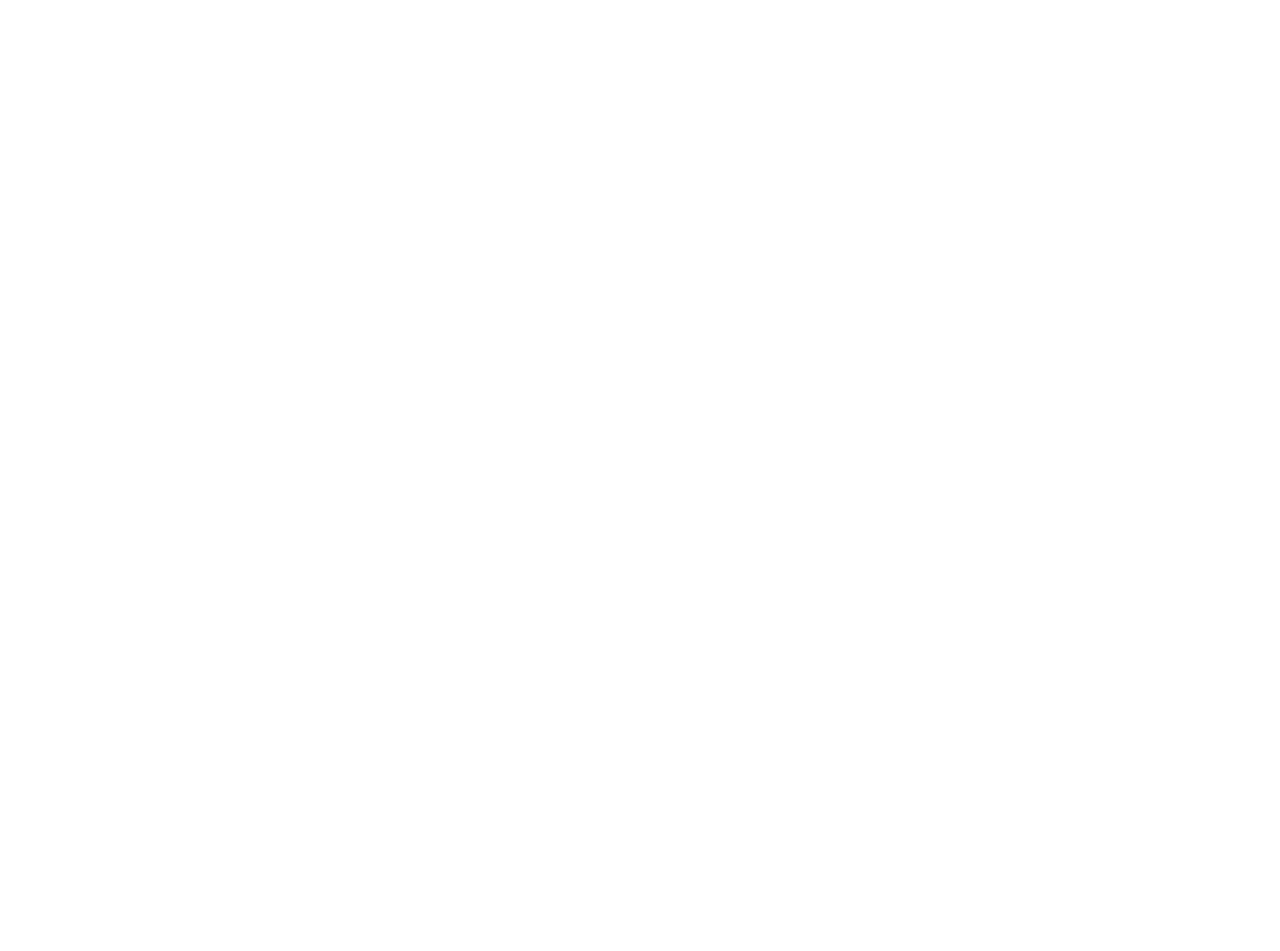
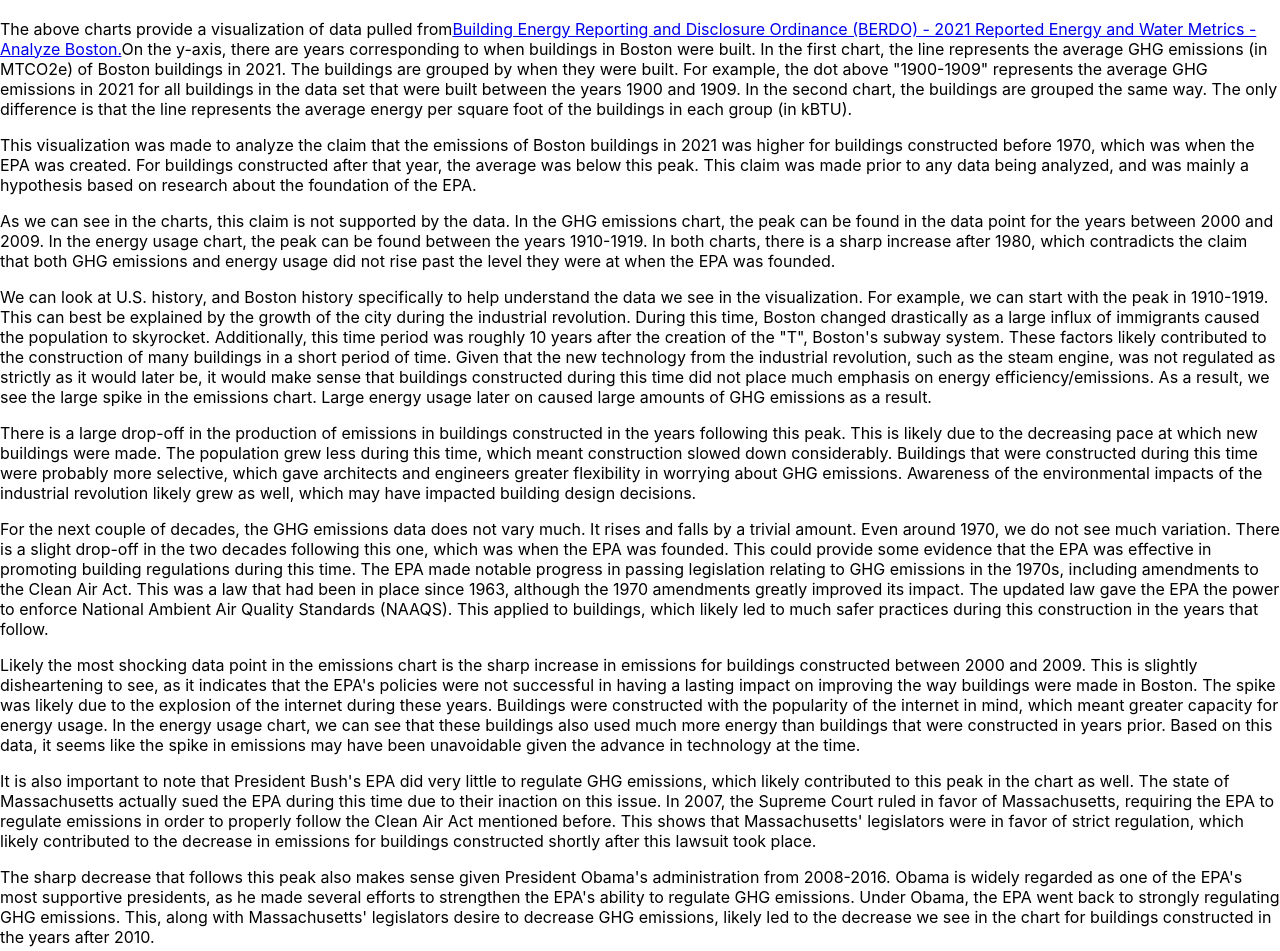
Before and after one commit to JamesColesanti/bostonography-final-project, a React (Create React App) app: page / in a window 1280 px wide. Shown: the part 761-1712 px from the top of the page. Before the commit the page ends 800 px from the top, so only its background shows below. Built offline with nearby package versions, Linux system fonts and the light colour scheme; no server answers.

Commit message:
Finished conclusions

```diff
--- a/src/App.js
+++ b/src/App.js
@@ -17,6 +17,83 @@
         </h1>
       </div>
       <EnergyUsageChart />
+      <div>
+        <div class="bos-padding-front">
+          <p>
+            The above charts provide a visualization of data pulled from
+            <a href='https://data.boston.gov/dataset/building-energy-reporting-and-disclosure-ordinance/resource/a7b155de-10ee-48fc-bd89-fc8e31134913'>
+              Building Energy Reporting and Disclosure Ordinance (BERDO) - 2021 Reported Energy and Water Metrics - Analyze Boston.
+            </a>
+            On the y-axis, there are years corresponding to when buildings in Boston were built. In the first chart, the line represents the average
+            GHG emissions (in MTCO2e) of Boston buildings in 2021. The buildings are grouped by when they were built. For example, the dot above
+            "1900-1909" represents the average GHG emissions in 2021 for all buildings in the data set that were built between the years 1900 and 1909.
+            In the second chart, the buildings are grouped the same way. The only difference is that the line represents the average energy per square
+            foot of the buildings in each group (in kBTU).
+          </p>
+        </div>
+        <p>
+          This visualization was made to analyze the claim that the emissions of Boston buildings in 2021 was higher for buildings constructed before 1970,
+          which was when the EPA was created. For buildings constructed after that year, the average was below this peak. This claim was made prior to any
+          data being analyzed, and was mainly a hypothesis based on research about the foundation of the EPA.
+        </p>
+        <p>
+          As we can see in the charts, this claim is not supported by the data. In the GHG emissions chart, the peak can be found in the data point for
+          the years between 2000 and 2009. In the energy usage chart, the peak can be found between the years 1910-1919. In both charts, there is a sharp
+          increase after 1980, which contradicts the claim that both GHG emissions and energy usage did not rise past the level they were at when the EPA
+          was founded.
+        </p>
+        <p>
+          We can look at U.S. history, and Boston history specifically to help understand the data we see in the visualization. For example, we can start with
+          the peak in 1910-1919. This can best be explained by the growth of the city during the industrial revolution. During this time, Boston changed drastically
+          as a large influx of immigrants caused the population to skyrocket. Additionally, this time period was roughly 10 years after the creation of the "T", Boston's
+          subway system. These factors likely contributed to the construction of many buildings in a short period of time. Given that the new technology from the
+          industrial revolution, such as the steam engine, was not regulated as strictly as it would later be, it would make sense that buildings constructed during
+          this time did not place much emphasis on energy efficiency/emissions. As a result, we see the large spike in the emissions chart. Large energy usage later on
+          caused large amounts of GHG emissions as a result.
+        </p>
+        <p>
+          There is a large drop-off in the production of emissions in buildings constructed in the years following this peak. This is likely due to the decreasing
+          pace at which new buildings were made. The population grew less during this time, which meant construction slowed down considerably. Buildings that were
+          constructed during this time were probably more selective, which gave architects and engineers greater flexibility in worrying about GHG emissions.
+          Awareness of the environmental impacts of the industrial revolution likely grew as well, which may have impacted building design decisions.
+        </p>
+        <p>
+          For the next couple of decades, the GHG emissions data does not vary much. It rises and falls by a trivial amount. Even around 1970, we do not see much
+          variation. There is a slight drop-off in the two decades following this one, which was when the EPA was founded. This could provide some evidence that
+          the EPA was effective in promoting building regulations during this time. The EPA made notable progress in passing legislation relating to GHG emissions
+          in the 1970s, including amendments to the Clean Air Act. This was a law that had been in place since 1963, although the 1970 amendments greatly improved
+          its impact. The updated law gave the EPA the power to enforce National Ambient Air Quality Standards (NAAQS). This applied to buildings, which likely led
+          to much safer practices during this construction in the years that follow.
+        </p>
+        <p>
+          Likely the most shocking data point in the emissions chart is the sharp increase in emissions for buildings constructed between 2000 and 2009. This is
+          slightly disheartening to see, as it indicates that the EPA's policies were not successful in having a lasting impact on improving the way buildings were
+          made in Boston. The spike was likely due to the explosion of the internet during these years. Buildings were constructed with the popularity of the internet
+          in mind, which meant greater capacity for energy usage. In the energy usage chart, we can see that these buildings also used much more energy than buildings
+          that were constructed in years prior. Based on this data, it seems like the spike in emissions may have been unavoidable given the advance in technology at
+          the time.
+        </p>
+        <p>
+          It is also important to note that President Bush's EPA did very little to regulate GHG emissions, which likely contributed to this peak in the chart as well.
+          The state of Massachusetts actually sued the EPA during this time due to their inaction on this issue. In 2007, the Supreme Court ruled in favor of
+          Massachusetts, requiring the EPA to regulate emissions in order to properly follow the Clean Air Act mentioned before. This shows that Massachusetts' legislators
+          were in favor of strict regulation, which likely contributed to the decrease in emissions for buildings constructed shortly after this lawsuit took place.
+        </p>
+        <p>
+          The sharp decrease that follows this peak also makes sense given President Obama's administration from 2008-2016. Obama is widely regarded as one of the EPA's
+          most supportive presidents, as he made several efforts to strengthen the EPA's ability to regulate GHG emissions. Under Obama, the EPA went back to strongly
+          regulating GHG emissions. This, along with Massachusetts' legislators desire to decrease GHG emissions, likely led to the decrease we see in the chart for
+          buildings constructed in the years after 2010.
+        </p>
+        <p>
+          Overall, this data visualization provides a unique perspective on the state of GHG emissions in Boston over the past 100 years. Although it disproves our
+          initial claim, it still provides some insight into the impact the EPA had on the construction of buildings in Boston. Many events from U.S. and Boston history
+          support the findings shown above.
+        </p>
+      </div>
+      <div>
+        <a href='../public/robots.txt'>Works Cited</a>
+      </div>
     </div>
   );
 }
--- a/src/index.js
+++ b/src/index.js
@@ -1,6 +1,7 @@
 import React from 'react';
 import ReactDOM from 'react-dom/client';
 import './index.css';
+import './styles.css';
 import App from './App';
 import reportWebVitals from './reportWebVitals';
 
--- a/src/styles.css
+++ b/src/styles.css
@@ -2,3 +2,7 @@
     font-family: sans-serif;
     text-align: center;
   }
+
+.bos-padding-left {
+    padding-left: 12px;;
+}
```
Also changed, not shown: 1 other file (tests, documents, lock files or other folders).
